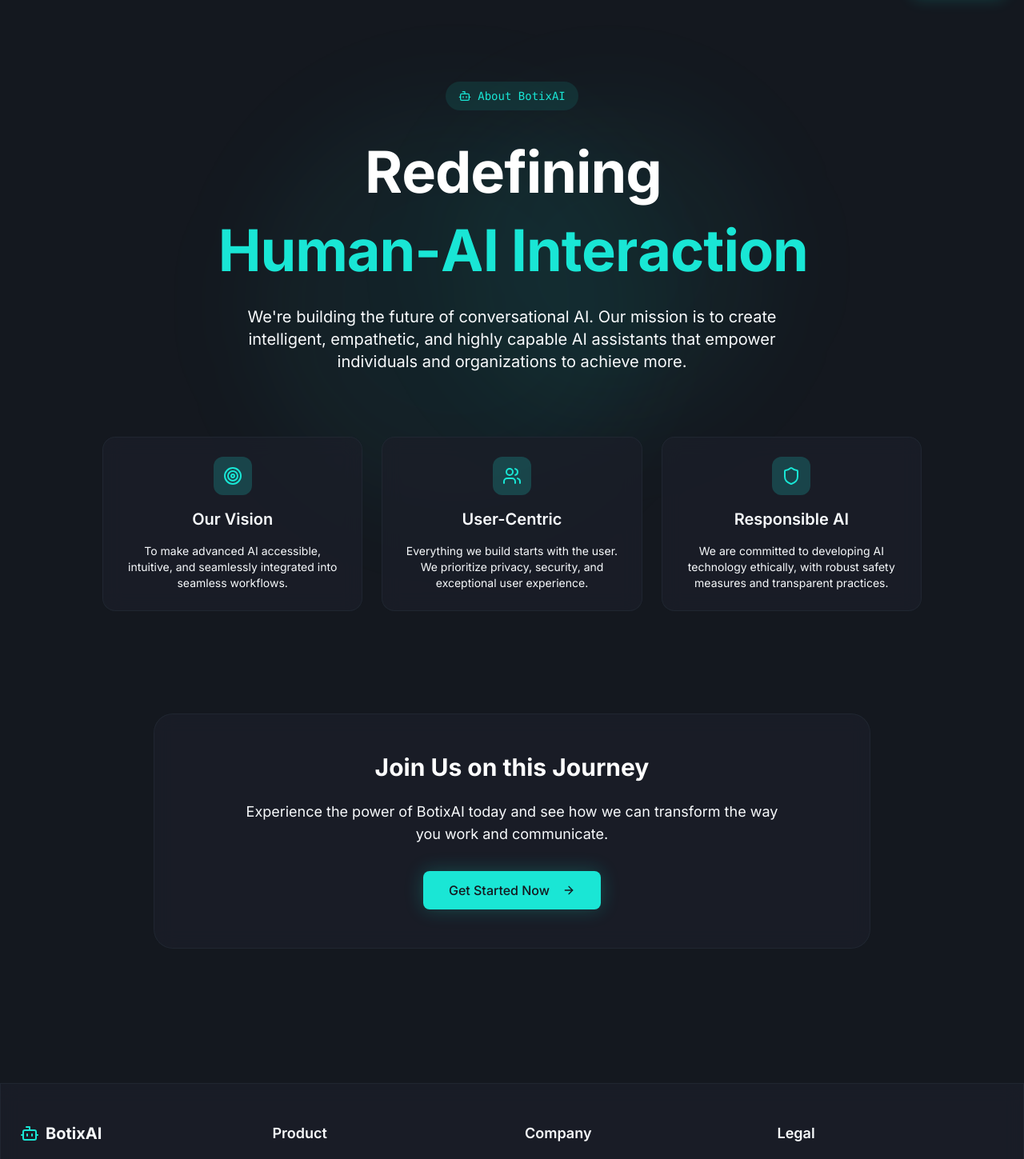
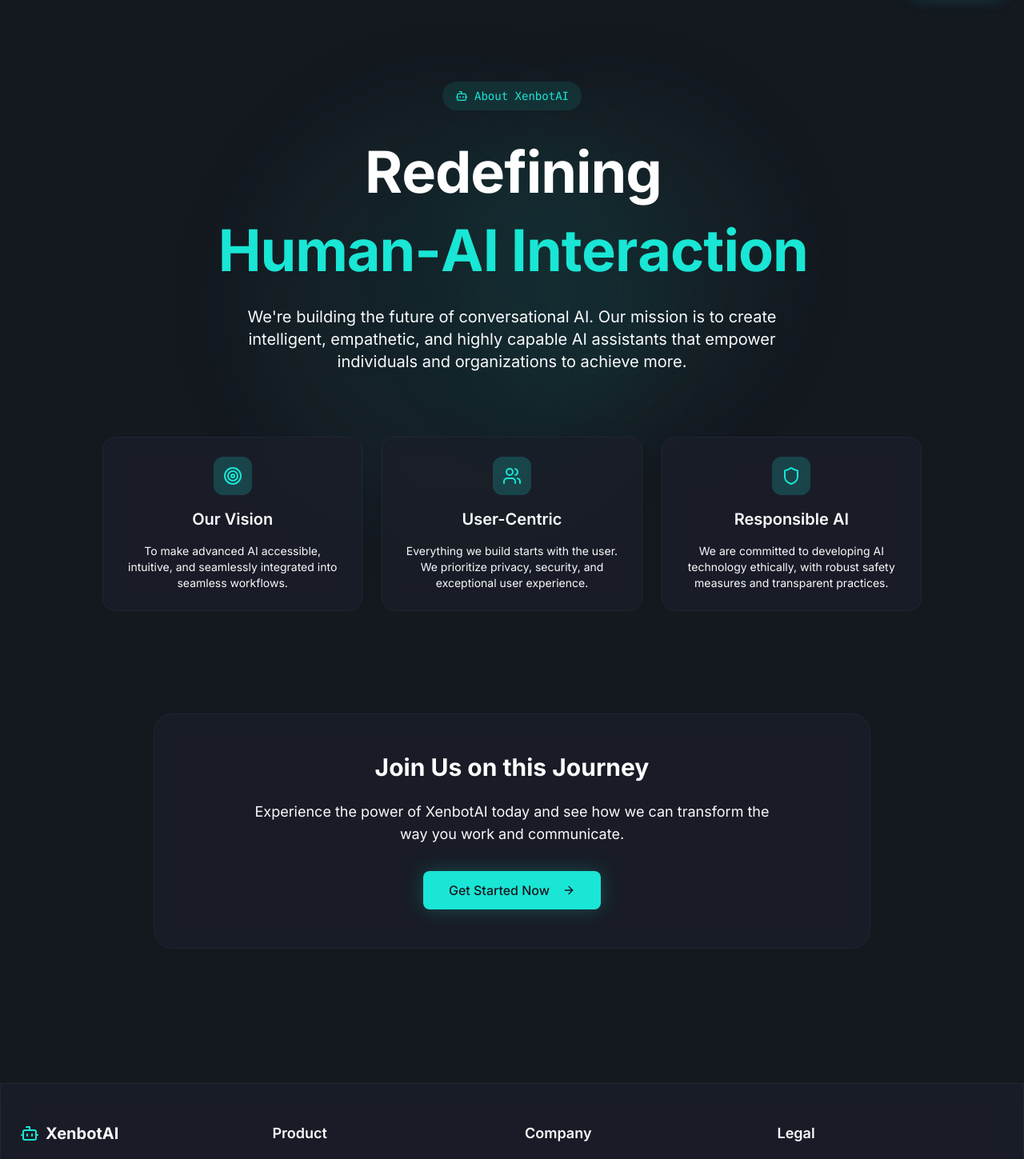
Before and after one commit to mohammedafnankk/chatbot, a Next.js app: page /about in a window 1280 px wide. Shown: the part 70-1519 px from the top of the page at 80% size. Built offline with nearby package versions, Linux system fonts and the light colour scheme.

Commit message:
change project name

```diff
--- a/app/about/page.tsx
+++ b/app/about/page.tsx
@@ -9,8 +9,8 @@
 import { Footer } from "@/components/layout/Footer";
 
 export const metadata: Metadata = {
-    title: "About | BotixAI",
-    description: "Learn about BotixAI, our mission to redefine human-AI interaction, and our commitment to responsible AI.",
+    title: "About | XenbotAI",
+    description: "Learn about XenbotAI, our mission to redefine human-AI interaction, and our commitment to responsible AI.",
 };
 
 export default function About() {
@@ -31,7 +31,7 @@
                     <div className="inline-flex items-center gap-2 px-4 py-2 rounded-full bg-primary/10 text-primary text-sm font-medium mb-8">
                         <Bot className="w-4 h-4" />
                         <GlitchText
-                            words={["About BotixAI"]}
+                            words={["About XenbotAI"]}
                             className="text-sm font-medium"
                         />
                     </div>
@@ -86,7 +86,7 @@
                 <div className="mt-32 max-w-4xl mx-auto text-center glass rounded-3xl p-12">
                     <h2 className="text-3xl font-bold text-white mb-6">Join Us on this Journey</h2>
                     <p className="text-lg text-muted-foreground mb-8 max-w-2xl mx-auto">
-                        Experience the power of BotixAI today and see how we can transform the way you work and communicate.
+                        Experience the power of XenbotAI today and see how we can transform the way you work and communicate.
                     </p>
                     <Magnetic>
                         <Link href="/auth">
--- a/app/api/mail/route.ts
+++ b/app/api/mail/route.ts
@@ -17,7 +17,7 @@
             from: process.env.EMAIL_USER,
             to: process.env.EMAIL_USER, // Send the email to yourself
             replyTo: email,
-            subject: subject || `New Botix AI contact message from ${name}`,
+            subject: subject || `New Xenbot AI contact message from ${name}`,
             text: `Name: ${name}\nEmail: ${email}\n\nMessage:\n${message}`,
             html: `
         <h3>New Contact Message</h3>
--- a/app/auth/page.tsx
+++ b/app/auth/page.tsx
@@ -82,7 +82,7 @@
       toast.error("Authentication failed");
     }
   };
-  const texts = ["BotixAI", "Powered by Advanced AI", "Natural Conversations", "Lightning Fast", "Always Learning"]
+  const texts = ["XenbotAI", "Powered by Advanced AI", "Natural Conversations", "Lightning Fast", "Always Learning"]
   const texts2 = ["Powered by Advanced AI"]
   return (
     <main className="min-h-screen">
@@ -134,7 +134,7 @@
               <div className="w-10 h-10 rounded-xl bg-primary/20 flex items-center justify-center">
                 <Bot className="w-6 h-6 text-primary" />
               </div>
-              <span className="text-xl font-bold gradient-text">BotixAI</span>
+              <span className="text-xl font-bold gradient-text">XenbotAI</span>
             </div>
 
             <div className="glass rounded-2xl p-8 shadow-card">
--- a/app/contact/page.tsx
+++ b/app/contact/page.tsx
@@ -7,8 +7,8 @@
 import { Footer } from "@/components/layout/Footer";
 
 export const metadata: Metadata = {
-    title: "Contact | BotixAI",
-    description: "Get in touch with the BotixAI team. We're here to answer your questions and explore partnerships.",
+    title: "Contact | XenbotAI",
+    description: "Get in touch with the XenbotAI team. We're here to answer your questions and explore partnerships.",
 };
 
 export default function Contact() {
@@ -39,7 +39,7 @@
                     </h1>
 
                     <p className="text-xl text-muted-foreground mt-6 max-w-2xl mx-auto">
-                        Have questions about BotixAI? Interested in partnering with us? We'd love to hear from you.
+                        Have questions about XenbotAI? Interested in partnering with us? We'd love to hear from you.
                     </p>
                 </div>
 
--- a/app/layout.tsx
+++ b/app/layout.tsx
@@ -14,7 +14,7 @@
 });
 
 export const metadata: Metadata = {
-  title: "BotixAI",
+  title: "XenbotAI",
   description: "Powered by Advanced AI",
 };
 
--- a/app/loading.tsx
+++ b/app/loading.tsx
@@ -47,7 +47,7 @@
           className="flex flex-col items-center gap-2"
         >
           <span className="text-xl font-bold tracking-tight text-foreground">
-            Botix<span className="text-primary">AI</span>
+            Xenbot<span className="text-primary">AI</span>
           </span>
           <div className="flex gap-1">
             {[0, 1, 2].map((i) => (
--- a/app/page.tsx
+++ b/app/page.tsx
@@ -12,12 +12,12 @@
 import { Footer } from "@/components/layout/Footer";
 
 export const metadata: Metadata = {
-  title: "BotixAI - The Future of Conversations",
+  title: "XenbotAI - The Future of Conversations",
   description: "Experience the next generation of AI-powered conversations. Smart, intuitive, and designed to understand you.",
 };
 
 export default function Home() {
-  const texts = ["BotixAI", "Powered by Advanced AI", "Natural Conversations", "Lightning Fast", "Always Learning"]
+  const texts = ["XenbotAI", "Powered by Advanced AI", "Natural Conversations", "Lightning Fast", "Always Learning"]
   const texts2 = ["Powered by Advanced AI"]
   return (
     <div className="min-h-screen bg-background overflow-hidden">
--- a/components/chat/ChatSidebar.tsx
+++ b/components/chat/ChatSidebar.tsx
@@ -35,7 +35,7 @@
           <div className="w-9 h-9 rounded-lg bg-primary/20 flex items-center justify-center">
             <Bot className="w-5 h-5 text-primary" />
           </div>
-          <span className="font-semibold text-foreground">BotixAI</span>
+          <span className="font-semibold text-foreground">XenbotAI</span>
         </div>
 
         <Button
--- a/components/layout/Footer.tsx
+++ b/components/layout/Footer.tsx
@@ -9,7 +9,7 @@
                     <div className="space-y-4">
                         <div className="flex items-center gap-2">
                             <Bot className="w-6 h-6 text-primary" />
-                            <span className="text-xl font-bold text-foreground">BotixAI</span>
+                            <span className="text-xl font-bold text-foreground">XenbotAI</span>
                         </div>
                         <p className="text-muted-foreground text-sm">
                             The future of conversational AI. Intelligent, intuitive, and designed to understand you.
@@ -73,7 +73,7 @@
                 </div>
                 <div className="mt-12 text-center border-t border-border pt-8 flex justify-between max-sm:flex-col gap-2 items-center">
                     <p className="text-muted-foreground text-sm">
-                        &copy; {new Date().getFullYear()} BotixAI. All rights reserved.
+                        &copy; {new Date().getFullYear()} XenbotAI. All rights reserved.
                     </p>
                     <div className="flex items-center justify-between gap-4">
                         <a href="https://mhd-afnan.vercel.app/" target="_blank" className="text-muted-foreground hover:text-primary transition-colors text-sm">
--- a/components/layout/Navbar.tsx
+++ b/components/layout/Navbar.tsx
@@ -10,7 +10,7 @@
 
 export function Navbar() {
     const [isOpen, setIsOpen] = useState(false);
-    const texts = ["BotixAI", "Powered by Advanced AI", "Natural Conversations", "Lightning Fast", "Always Learning"];
+    const texts = ["XenbotAI", "Powered by Advanced AI", "Natural Conversations", "Lightning Fast", "Always Learning"];
 
     const navLinks = [
         { name: "Home", href: "/" },
```
